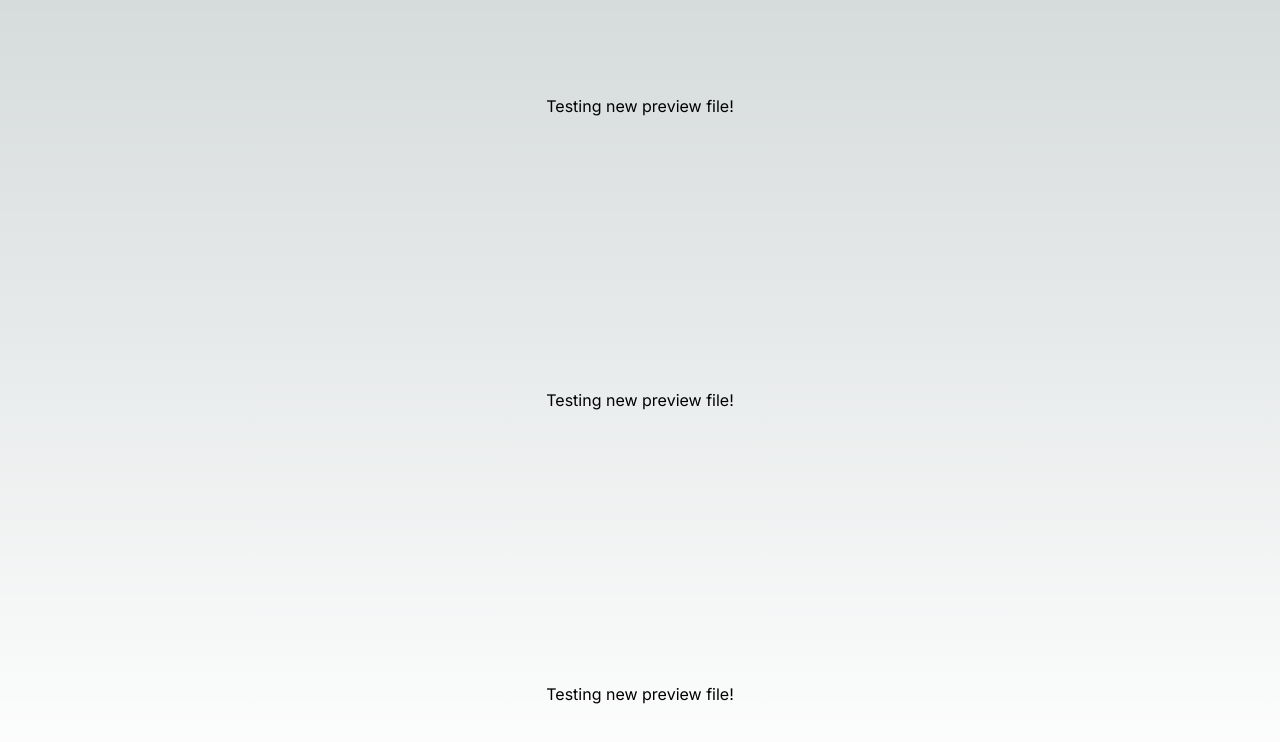
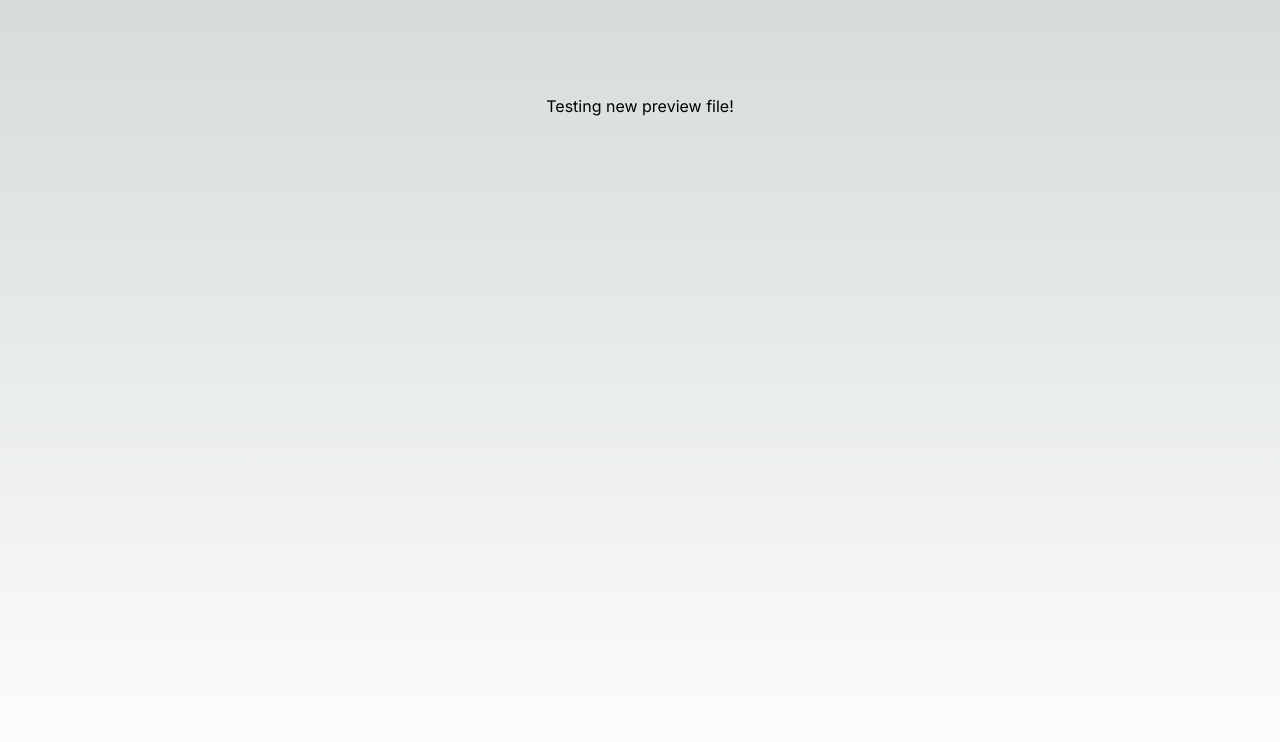
Before and after one commit to HugoFortunato/github-vercel-deploy, a Next.js app: page / in a window 1280 px wide. Shown: the top 742 px of the page. Built offline with nearby package versions, Linux system fonts and the light colour scheme.

Commit message:
change-layout

```diff
--- a/src/app/page.js
+++ b/src/app/page.js
@@ -5,9 +5,6 @@ export default function Home() {
   return (
     <main className={styles.main}>
       <span>Testing new preview file!</span>
-      <span>Testing new preview file!</span>
-      <span>Testing new preview file!</span>
-
     </main>
   )
 }
```
